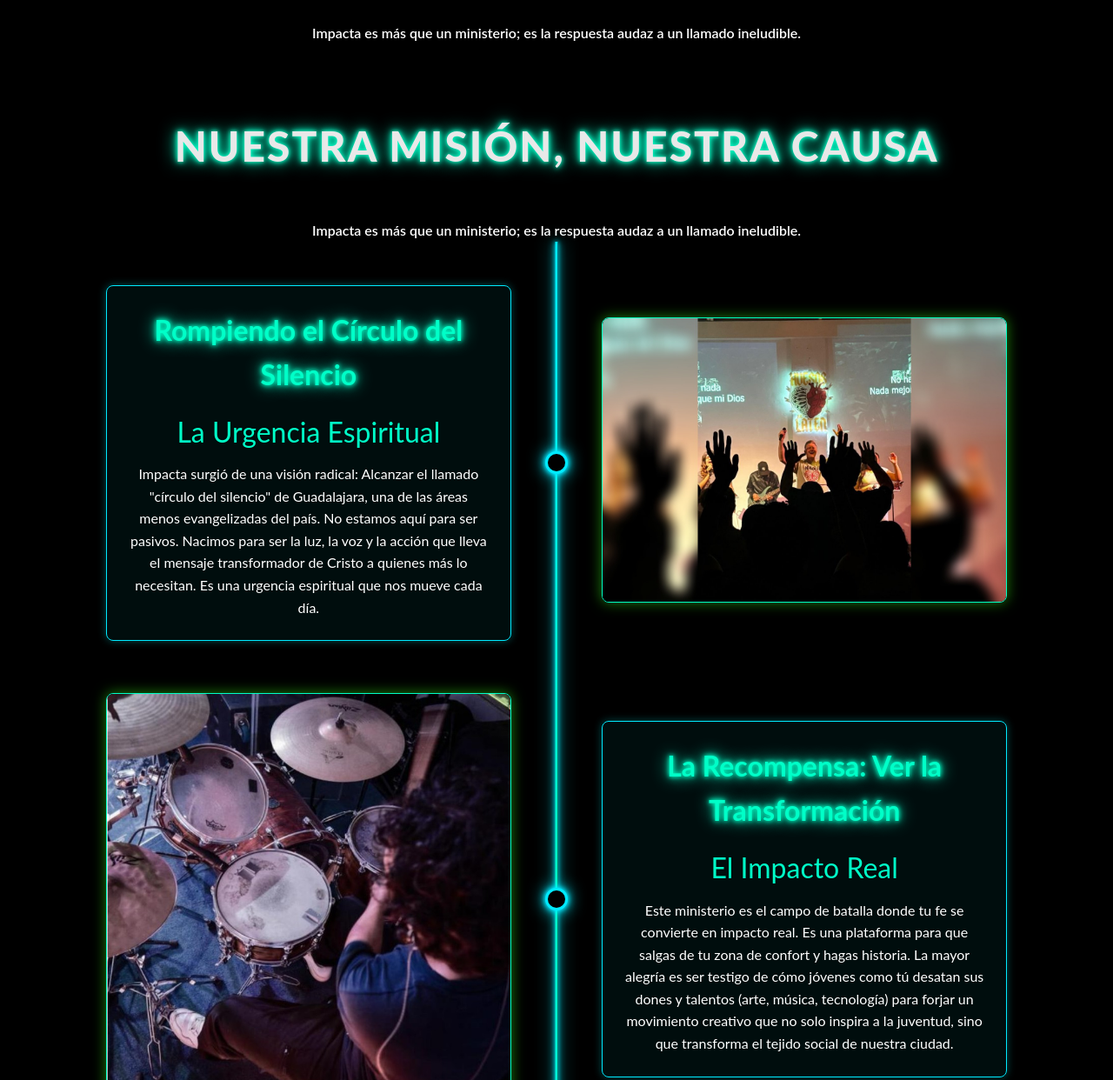
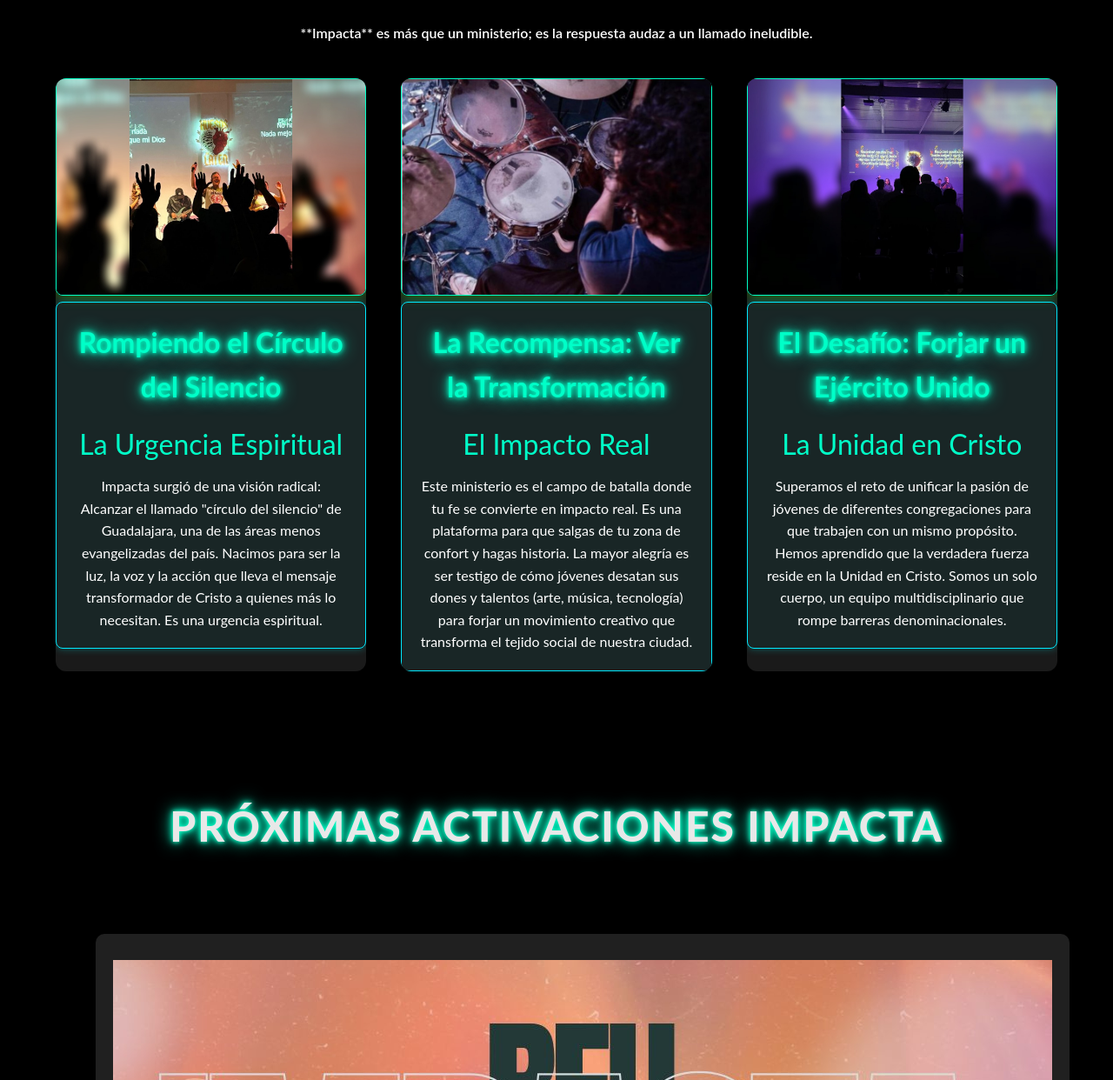
Before and after one commit to jessicaGarciaM/vida-web, a plain HTML site: page impacta.html in a window 1280 px wide. Shown: the part 1600-2842 px from the top of the page at 87% size. Drawn offline with Linux system fonts and the light colour scheme.

Commit message:
Add files via upload

```diff
--- a/impacta.html
+++ b/impacta.html
@@ -380,7 +380,7 @@
 
             .impacta-event-card .event-image {
                 /* 🔴 ESTA ES LA LÍNEA CLAVE PARA MODIFICAR LA ALTURA 🔴 */
-                height: 180px;
+                height: 120px;
 
                 object-fit: cover;
                 border-bottom: 2px solid var(--impacta-secondary-color);
@@ -405,11 +405,46 @@
                 text-align: center;
             }
 
-            @media (max-width: 650px) {
+            @media (max-width: 550px) {
                 .events-grid {
-                    max-width: 100%;
+                    max-width: 90%;
                 }
             }
+        }
+
+        /* Estilos para el contenedor de las tarjetas */
+        .impacta-story-grid {
+            display: grid;
+            /* En escritorio, 2 columnas (o más si quieres). Separación entre tarjetas. */
+            grid-template-columns: repeat(auto-fit, minmax(300px, 1fr));
+            gap: 40px;
+            /* Espacio entre las tarjetas */
+            margin-top: 40px;
+        }
+
+        /* Estilos para cada tarjeta de la historia */
+        .story-card {
+            display: flex;
+            /* Usamos flexbox para que la imagen y el texto se organicen */
+            flex-direction: column;
+            /* Por defecto, en el celular, la imagen está arriba del texto */
+            border-radius: 12px;
+            overflow: hidden;
+            background-color: #1a1a1a;
+            /* Un color ligeramente diferente al fondo si es dark-section */
+            box-shadow: 0 4px 15px rgba(0, 0, 0, 0.3);
+        }
+
+        .card-media img {
+            width: 100%;
+            height: 250px;
+            /* Altura fija para las imágenes */
+            object-fit: cover;
+            /* Asegura que la imagen cubra el área sin distorsionarse */
+        }
+
+        .card-content {
+            padding: 20px;
         }
     </style>
 </head>
@@ -494,89 +529,69 @@
             <div class="container">
                 <h2 class="section-title impacta-heading">Nuestra Misión, Nuestra Causa</h2>
                 <p class="section-subtitle impacta-text">
-                    Impacta es más que un ministerio; es la respuesta audaz a un llamado ineludible.
+                    **Impacta** es más que un ministerio; es la respuesta audaz a un llamado ineludible.
                 </p>
 
-                <section id="nuestra-causa" class="section dark-section">
-                    <div class="container">
-                        <h2 class="section-title impacta-heading">Nuestra Misión, Nuestra Causa</h2>
-                        <p class="section-subtitle impacta-text">
-                            Impacta es más que un ministerio; es la respuesta audaz a un llamado ineludible.
-                        </p>
+                <div class="impacta-story-grid">
 
-                        <div class="impacta-zigzag-grid">
-
-                            <div class="zigzag-item img-right">
-                                <div class="zigzag-content impacta-card">
+                    <div class="story-card">
+                        <div class="card-media">
+                            <img src="WhatsApp Image 2025-11-19 at 18.31.21.jpeg" alt="Jóvenes impactando en la calle"
+                                class="media-image">
+                        </div>
+                        <div class="card-content impacta-card">
                             <h3 class="step-title impacta-heading">Rompiendo el Círculo del Silencio</h3>
                             <span class="step-subtitle">La Urgencia Espiritual</span>
                             <p>
-                                        Impacta surgió de una visión radical: Alcanzar el llamado "círculo del silencio"
-                                        de
-                                        Guadalajara, una de las áreas menos evangelizadas del país. No estamos aquí para
-                                        ser
-                                        pasivos. Nacimos para ser la luz, la voz y la acción que lleva el mensaje
-                                        transformador
-                                        de Cristo a quienes más lo necesitan. Es una urgencia espiritual que nos mueve
-                                        cada
-                                        día.
-                                    </p>
-                                </div>
-                                <div class="zigzag-media">
-                                    <img src="WhatsApp Image 2025-11-19 at 18.31.21.jpeg"
-                                        alt="Jóvenes impactando en la calle" class="media-image">
-                                </div>
-                            </div>
-
-                            <div class="zigzag-item img-left">
-                                <div class="zigzag-media">
-                                    <img src="Captura de pantalla 2025-11-19 205458.jpg"
-                                        alt="Ilustración de transformación y cambio" class="media-image">
-                                </div>
-                                <div class="zigzag-content impacta-card">
-                                    <h3 class="step-title impacta-heading">La Recompensa: Ver la Transformación</h3>
-                                    <span class="step-subtitle">El Impacto Real</span>
-                                    <p>
-                                        Este ministerio es el campo de batalla donde tu fe se convierte en impacto real.
-                                        Es
-                                        una plataforma para que salgas de tu zona de confort y hagas historia. La mayor
-                                        alegría
-                                        es ser testigo de cómo jóvenes como tú desatan sus dones y talentos (arte,
-                                        música,
-                                        tecnología) para forjar un movimiento creativo que no solo inspira a la
-                                        juventud,
-                                        sino
-                                        que transforma el tejido social de nuestra ciudad.
+                                Impacta surgió de una visión radical: Alcanzar el llamado "círculo del silencio" de
+                                Guadalajara, una de las áreas menos evangelizadas del país. Nacimos para ser la luz, la
+                                voz y
+                                la acción que lleva el mensaje transformador de Cristo a quienes más lo necesitan. Es
+                                una
+                                urgencia espiritual.
                             </p>
                         </div>
                     </div>
 
-                            <div class="zigzag-item img-right">
-                                <div class="zigzag-content impacta-card">
+                    <div class="story-card">
+                        <div class="card-media">
+                            <img src="Captura de pantalla 2025-11-19 205458.jpg"
+                                alt="Ilustración de transformación y cambio" class="media-image">
+                        </div>
+                        <div class="card-content impacta-card">
+                            <h3 class="step-title impacta-heading">La Recompensa: Ver la Transformación</h3>
+                            <span class="step-subtitle">El Impacto Real</span>
+                            <p>
+                                Este ministerio es el campo de batalla donde tu fe se convierte en impacto real. Es una
+                                plataforma para que salgas de tu zona de confort y hagas historia. La mayor alegría es
+                                ser
+                                testigo de cómo jóvenes desatan sus dones y talentos (arte, música, tecnología) para
+                                forjar un
+                                movimiento creativo que transforma el tejido social de nuestra ciudad.
+                            </p>
+                        </div>
+                    </div>
+
+                    <div class="story-card">
+                        <div class="card-media">
+                            <img src="WhatsApp Image 2025-11-15 at 16.17.54 (2).jpeg" alt="Grupo de jóvenes unidos"
+                                class="media-image">
+                        </div>
+                        <div class="card-content impacta-card">
                             <h3 class="step-title impacta-heading">El Desafío: Forjar un Ejército Unido</h3>
                             <span class="step-subtitle">La Unidad en Cristo</span>
                             <p>
-                                        Superamos el reto de unificar la pasión de jóvenes de diferentes congregaciones
-                                        para
-                                        que
-                                        trabajen con un mismo propósito. Hemos aprendido que la verdadera fuerza reside
-                                        en
-                                        la
-                                        Unidad en Cristo. Somos un solo cuerpo, un equipo multidisciplinario que rompe
-                                        barreras denominacionales, demostrando que cuando la juventud se une, el impacto
-                                        es
-                                        imparable.
+                                Superamos el reto de unificar la pasión de jóvenes de diferentes congregaciones para que
+                                trabajen con un mismo propósito. Hemos aprendido que la verdadera fuerza reside en la
+                                Unidad en
+                                Cristo. Somos un solo cuerpo, un equipo multidisciplinario que rompe barreras
+                                denominacionales.
                             </p>
-                                </div>
-                                <div class="zigzag-media">
-                                    <img src="WhatsApp Image 2025-11-15 at 16.17.54 (2).jpeg"
-                                        alt="Grupo de jóvenes unidos" class="media-image">
                         </div>
                     </div>
 
                 </div>
             </div>
-                </section>
         </section>
 
         <section id="proximas-actividades" class="section dark-section">
@@ -655,5 +670,4 @@
         <script src="script.js"></script>
 </body>
 
-
 </html>
```
Lines whose indentation alone changed are shown as unchanged.
